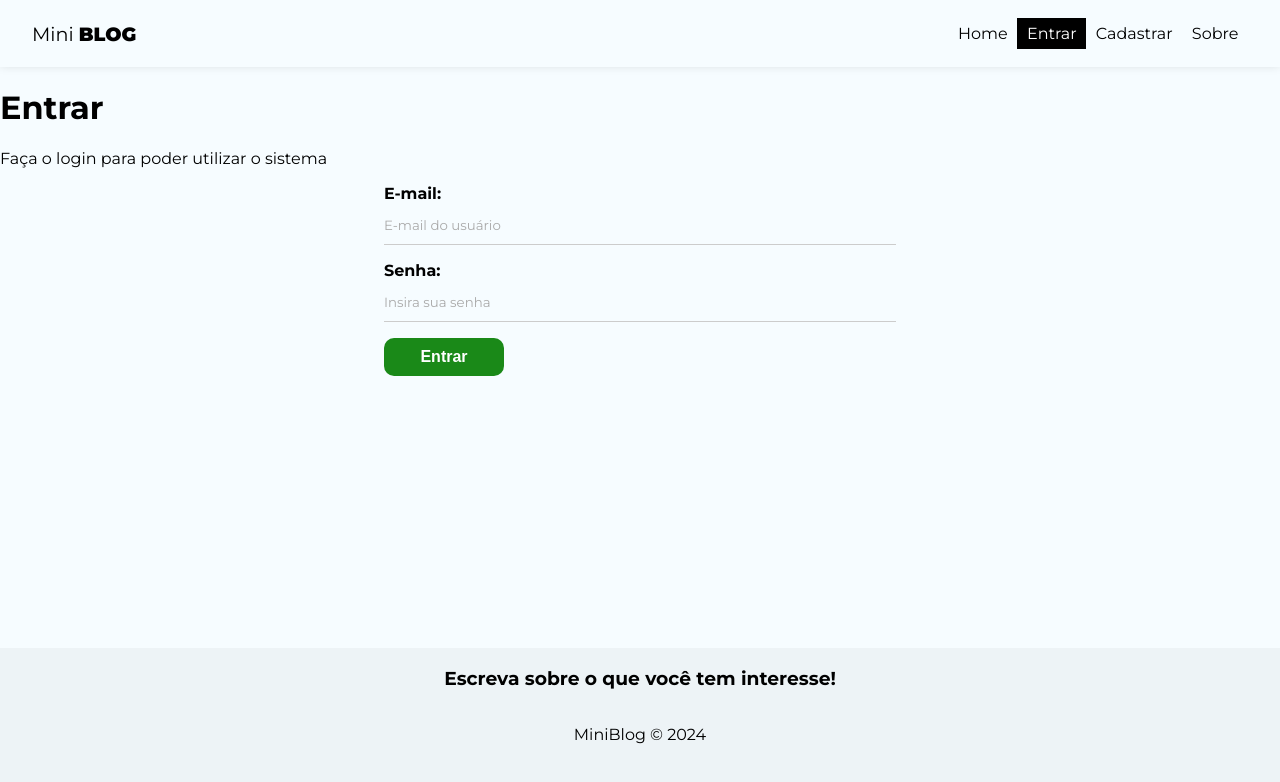
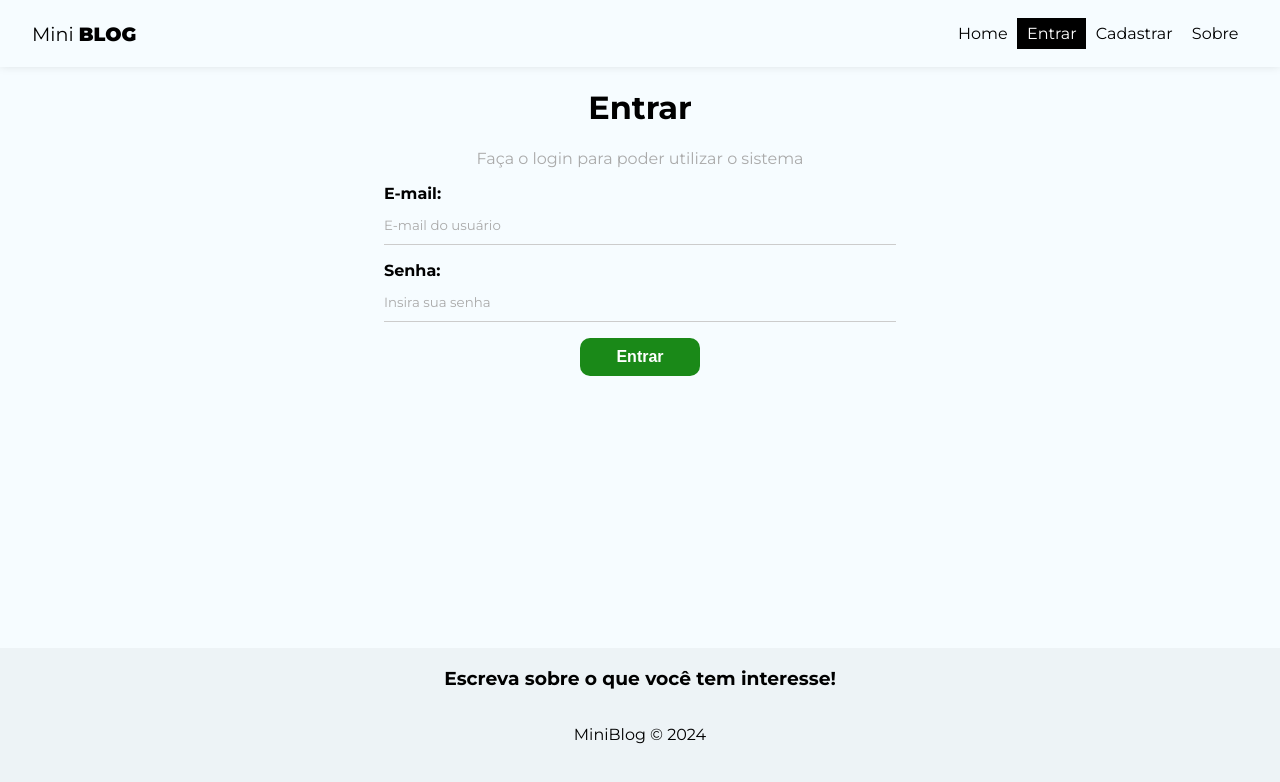
Before and after one commit to fariasraphael/miniblog-react, a React (Vite) app: page /login in a window 1280 px wide. Shown: the top 782 px of the page. Built offline with nearby package versions, Linux system fonts and the light colour scheme; no server answers.

Commit message:
login style

```diff
--- a/src/pages/Login/Login.module.css
+++ b/src/pages/Login/Login.module.css
@@ -0,0 +1,7 @@
+.login {
+  text-align: center;
+}
+
+.login p {
+  color: #AAA;
+}
```
